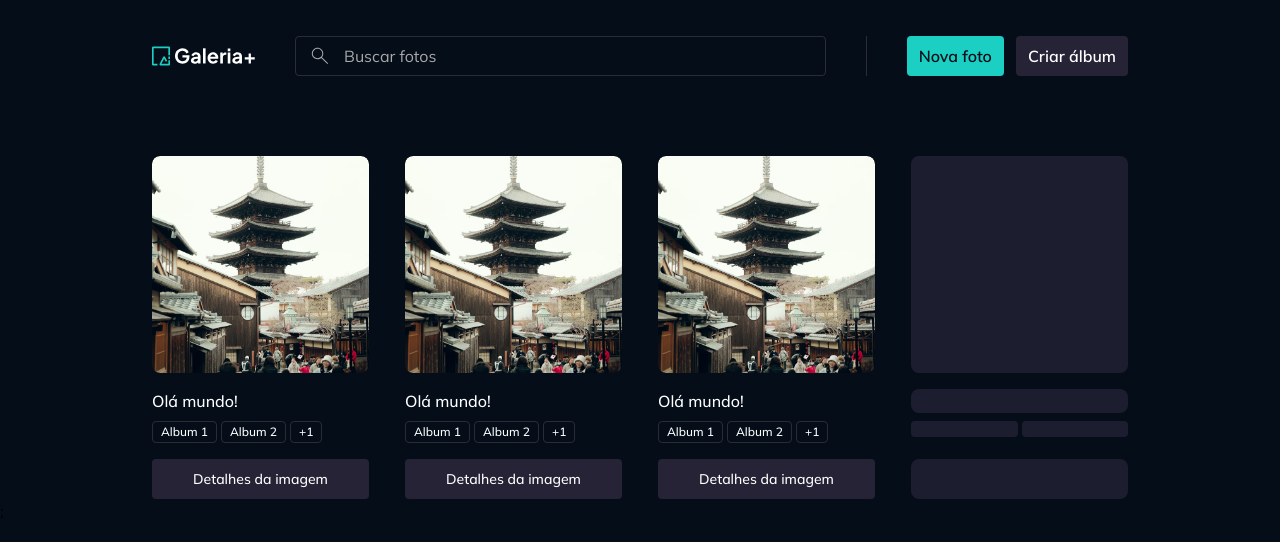
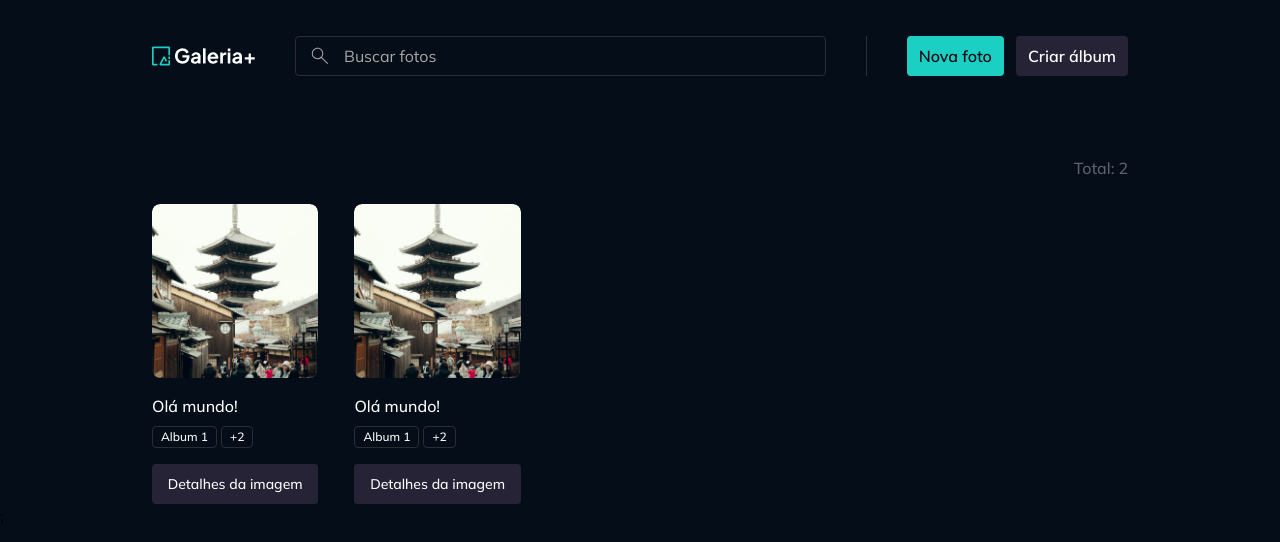
Before and after one commit to RaFaSMK/gallery, a React (Vite) app: page / in a window 1280 px wide. Shown: the top 542 px of the page. Built offline with nearby package versions, Linux system fonts and the light colour scheme.

Commit message:
06. Mock da lista de fotos

```diff
--- a/src/contexts/photos/components/photo-widget.tsx
+++ b/src/contexts/photos/components/photo-widget.tsx
@@ -18,10 +18,10 @@
         <ImagePreview
           src={`/images/${photo.imageId}`}
           title={photo.title}
-          imageClassName="w-[13.5625rem] h-[13.5625rem] rounded-lg"
+          imageClassName="w-[10.875rem] h-[10.875rem] rounded-lg"
         />
       ) : (
-        <Skeleton className="w-[13.5625rem] h-[13.5625rem] rounded-lg" />
+        <Skeleton className="w-[10.875rem] h-[10.875rem] rounded-lg" />
       )}
 
       <div className="flex flex-col gap-2">
@@ -36,13 +36,13 @@
         <div className="flex gap-1 min-h-[1.375rem]">
           {!loading ? (
             <>
-              {photo.albums.slice(0, 2).map((album) => (
+              {photo.albums.slice(0, 1).map((album) => (
                 <Badge className="truncate" size="xs" key={album.id}>
                   {album.title}
                 </Badge>
               ))}
-              {photo.albums.length > 2 && (
-                <Badge size="xs">+{photo.albums.length - 2}</Badge>
+              {photo.albums.length > 1 && (
+                <Badge size="xs">+{photo.albums.length - 1}</Badge>
               )}
             </>
           ) : (
--- /dev/null
+++ b/src/contexts/photos/components/photos-list.tsx
@@ -0,0 +1,51 @@
+import Skeleton from "../../../components/skeleton";
+import Text from "../../../components/text";
+import type { Photo } from "../models/photo";
+import PhotoWidget from "./photo-widget";
+
+interface PhotosListProps {
+  photos: Photo[];
+  loading?: boolean;
+}
+
+export default function PhotosList({ photos, loading }: PhotosListProps) {
+  return (
+    <div className="space-y-6">
+      <Text
+        as="div"
+        variant="paragraph-large"
+        className="flex items-center justify-end gap-1 text-accent-span"
+      >
+        Total:{" "}
+        {!loading ? (
+          <div>{photos.length}</div>
+        ) : (
+          <Skeleton className="w-6 h-6" />
+        )}
+      </Text>
+      {!loading && photos?.length > 0 && (
+        <div className="grid grid-cols-5 gap-9">
+          {photos.map((photo) => (
+            <PhotoWidget key={photo.id} photo={photo} />
+          ))}
+        </div>
+      )}
+      {loading && (
+        <div className="grid grid-cols-5 gap-9">
+          {Array.from({ length: 10 }).map((_, index) => (
+            <PhotoWidget
+              key={`photo-loading-${index}`}
+              photo={{} as Photo}
+              loading
+            />
+          ))}
+        </div>
+      )}
+      {!loading && photos.length === 0 && (
+        <div className="flex justify-center items-center h-full">
+          <Text variant="paragraph-large">Nenhuma foto encontrada</Text>
+        </div>
+      )}
+    </div>
+  );
+}
--- a/src/pages/page-home.tsx
+++ b/src/pages/page-home.tsx
@@ -1,14 +1,13 @@
 import Container from "../components/container";
-import PhotoWidget from "../contexts/photos/components/photo-widget";
-import type { Photo } from "../contexts/photos/models/photo";
+import PhotosList from "../contexts/photos/components/photos-list";
 
 export default function PageHome() {
   return (
     <>
       <Container>
-        <div className="grid grid-cols-4 gap-9">
-          <PhotoWidget
-            photo={{
+        <PhotosList
+          photos={[
+            {
               id: "123",
               title: "Olá mundo!",
               imageId: "portrait-tower.png",
@@ -17,11 +16,9 @@
                 { id: "123", title: "Album 2" },
                 { id: "234", title: "Album 3" },
               ],
-            }}
-          />
-          <PhotoWidget
-            photo={{
-              id: "456",
+            },
+            {
+              id: "321",
               title: "Olá mundo!",
               imageId: "portrait-tower.png",
               albums: [
@@ -29,22 +26,9 @@
                 { id: "123", title: "Album 2" },
                 { id: "234", title: "Album 3" },
               ],
-            }}
-          />
-          <PhotoWidget
-            photo={{
-              id: "abc",
-              title: "Olá mundo!",
-              imageId: "portrait-tower.png",
-              albums: [
-                { id: "321", title: "Album 1" },
-                { id: "123", title: "Album 2" },
-                { id: "234", title: "Album 3" },
-              ],
-            }}
-          />
-          <PhotoWidget photo={{} as Photo} loading />
-        </div>
+            },
+          ]}
+        />
       </Container>
     </>
   );
```
